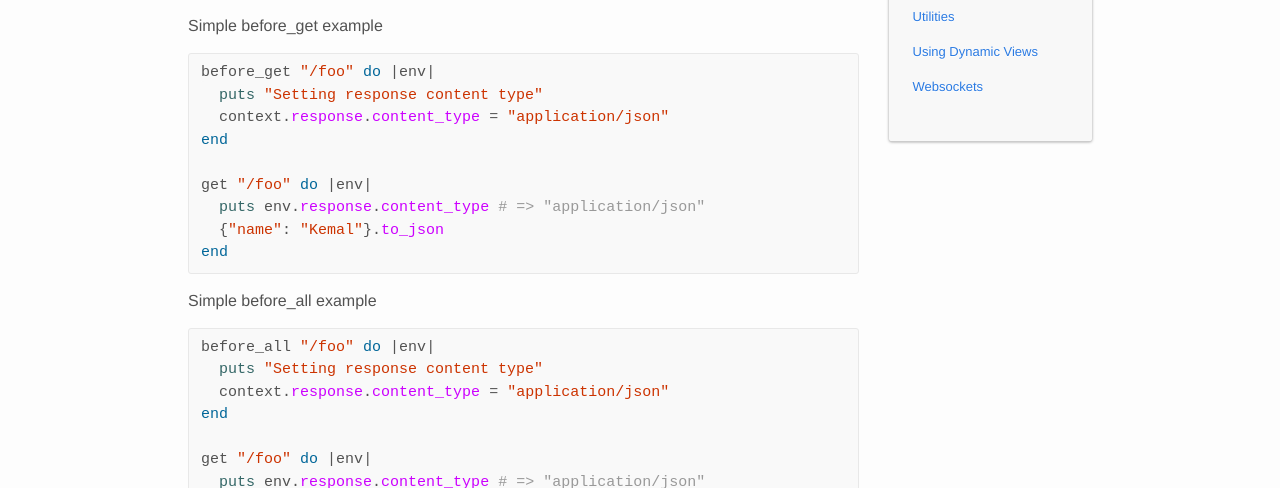
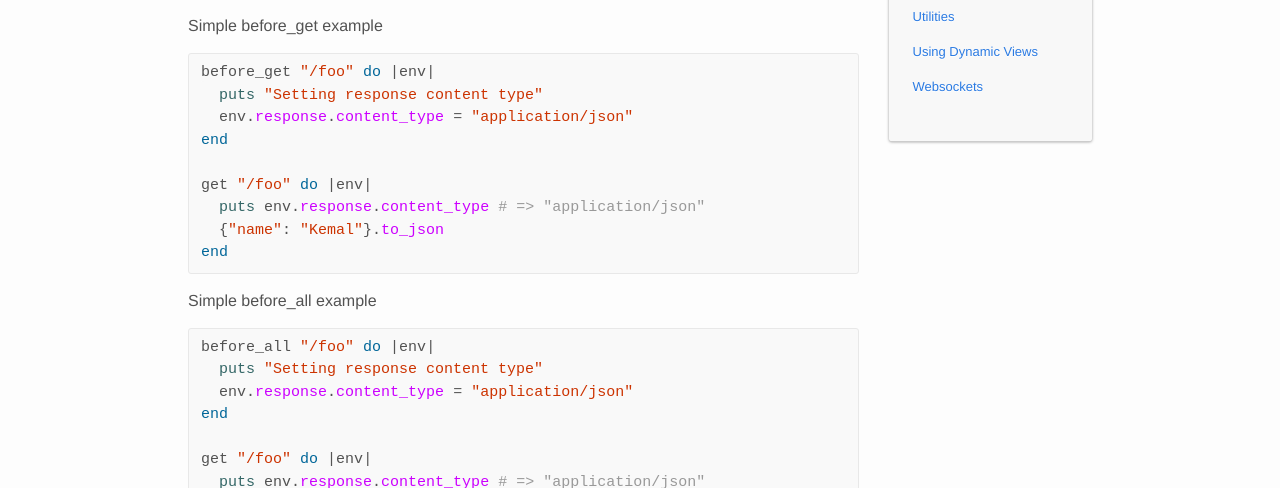
Before and after one commit to kemalcr/kemal, a Jekyll site: the page built from _docs/filters.md, in a window 1280 px wide. Shown: the part 591-1079 px from the top of the page. Built offline with Jekyll 4.4.1, drawn with Linux system fonts in a browser that asks for light colours; Markdown is read by kramdown in place of the engine named in the settings.

Commit message:
Fix block variable

````diff
--- a/_docs/filters.md
+++ b/_docs/filters.md
@@ -24,7 +24,7 @@ When using `before_all` and `after_all` keep in mind that they will be evaluated
 ```ruby
 before_get "/foo" do |env|
   puts "Setting response content type"
-  context.response.content_type = "application/json"
+  env.response.content_type = "application/json"
 end
 
 get "/foo" do |env|
@@ -38,7 +38,7 @@ end
 ```ruby
 before_all "/foo" do |env|
   puts "Setting response content type"
-  context.response.content_type = "application/json"
+  env.response.content_type = "application/json"
 end
 
 get "/foo" do |env|
````
